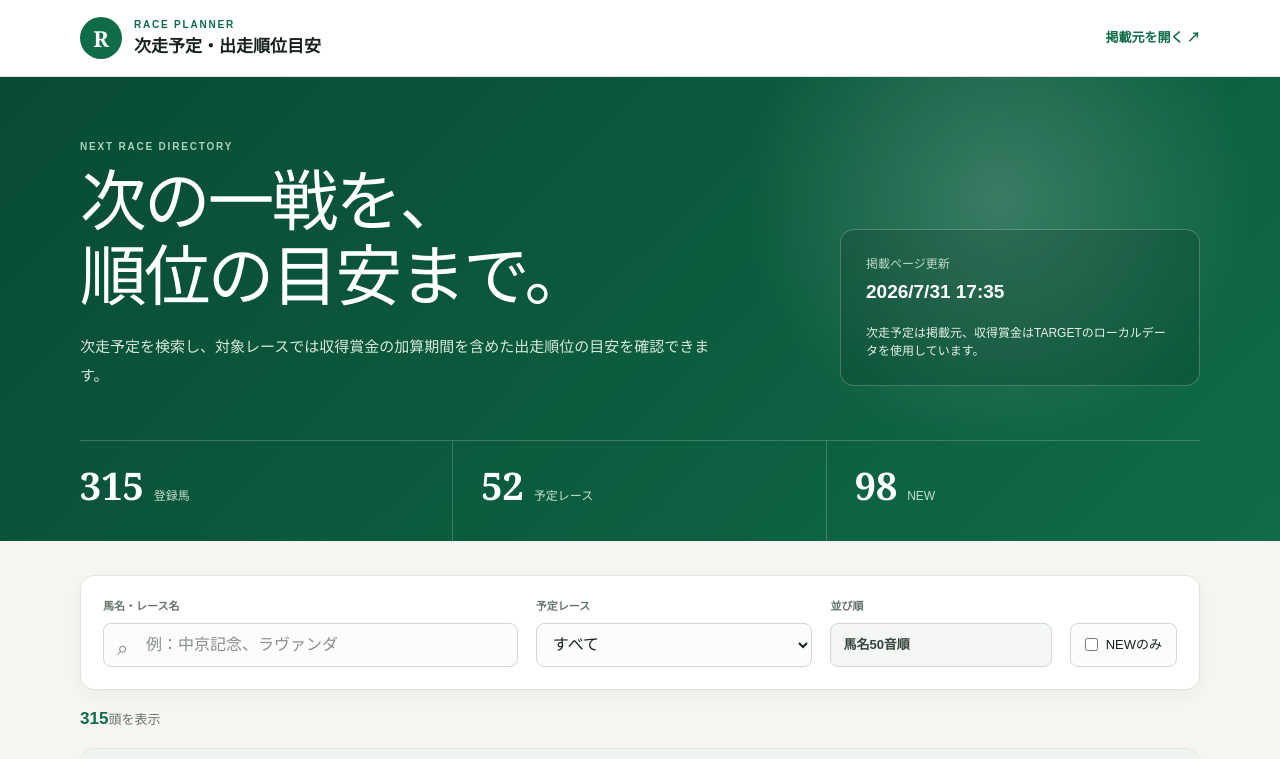
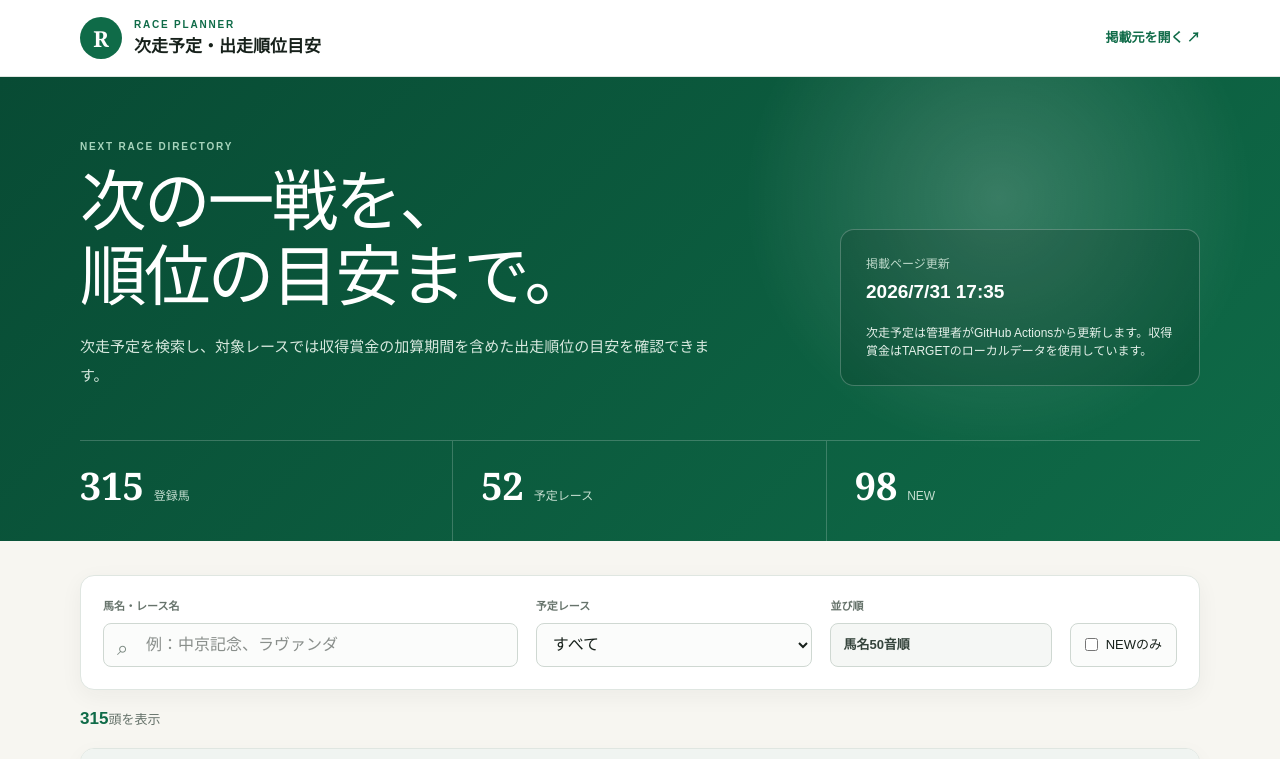
Before and after one commit to mhiro-code/next-race-report, a Next.js app: page / in a window 1280 px wide. Shown: the top 759 px of the page. Built offline with nearby package versions, Linux system fonts and the light colour scheme.

Commit message:
アプリ版の更新案内も統一 (#5)

```diff
--- a/app/page.tsx
+++ b/app/page.tsx
@@ -60,7 +60,7 @@ export default function Home() {
 
   return <main>
     <header className="siteHeader"><div className="headerInner"><div className="brand"><span className="brandMark">R</span><div><p className="eyebrow">RACE PLANNER</p><p className="brandName">次走予定・出走順位目安</p></div></div><a className="sourceLink" href={detailed ? chukyo.source_url : initialData.source_url} target="_blank" rel="noreferrer">掲載元を開く ↗</a></div></header>
-    <section className="hero"><div className="heroTop"><div><p className="kicker">NEXT RACE DIRECTORY</p><h1>次の一戦を、<br/>順位の目安まで。</h1><p className="lead">次走予定を検索し、対象レースでは収得賞金の加算期間を含めた出走順位の目安を確認できます。</p></div><div className="refreshPanel"><p>掲載ページ更新</p><strong>{initialData.page_updated}</strong><p className="message">次走予定は掲載元、収得賞金はTARGETのローカルデータを使用しています。</p></div></div><div className="stats"><div><strong>{rows.length}</strong><span>登録馬</span></div><div><strong>{races.length}</strong><span>予定レース</span></div><div><strong>{detailed ? chukyo.full_gate : rows.filter(r=>r.update==="NEW").length}</strong><span>{detailed ? "フルゲート" : "NEW"}</span></div></div></section>
+    <section className="hero"><div className="heroTop"><div><p className="kicker">NEXT RACE DIRECTORY</p><h1>次の一戦を、<br/>順位の目安まで。</h1><p className="lead">次走予定を検索し、対象レースでは収得賞金の加算期間を含めた出走順位の目安を確認できます。</p></div><div className="refreshPanel"><p>掲載ページ更新</p><strong>{initialData.page_updated}</strong><p className="message">次走予定は管理者がGitHub Actionsから更新します。収得賞金はTARGETのローカルデータを使用しています。</p></div></div><div className="stats"><div><strong>{rows.length}</strong><span>登録馬</span></div><div><strong>{races.length}</strong><span>予定レース</span></div><div><strong>{detailed ? chukyo.full_gate : rows.filter(r=>r.update==="NEW").length}</strong><span>{detailed ? "フルゲート" : "NEW"}</span></div></div></section>
     <section className="content">
       <div className="filterCard"><label className="searchField"><span>馬名・レース名</span><div className="inputWrap"><span>⌕</span><input value={query} onChange={e=>{setQuery(e.target.value);setPage(1)}} placeholder="例：中京記念、ラヴァンダ"/></div></label><label><span>予定レース</span><select value={race} onChange={e=>{setRace(e.target.value);setPage(1)}}><option>すべて</option>{races.map(name=><option key={name}>{name}</option>)}</select></label><div className="sortGuide"><span>並び順</span><strong>{race === "すべて" ? "馬名50音順" : "出走順位の目安順"}</strong></div><label className="checkLabel"><input type="checkbox" checked={newOnly} onChange={e=>{setNewOnly(e.target.checked);setPage(1)}}/><span>NEWのみ</span></label></div>
       {detailed && <aside className="raceSummary"><div><p className="eyebrow">RACE DETAIL</p><h2>{chukyo.race} <small>{chukyo.grade}</small></h2><p>{chukyo.race_date.replaceAll("-","/")}・{chukyo.venue}・{chukyo.distance}・{chukyo.conditions}</p></div><div className="cutoff"><span>16頭なら現時点の目安</span><strong>{cutoff.horse}・{money(cutoff.total_yen)}</strong></div></aside>}
```
